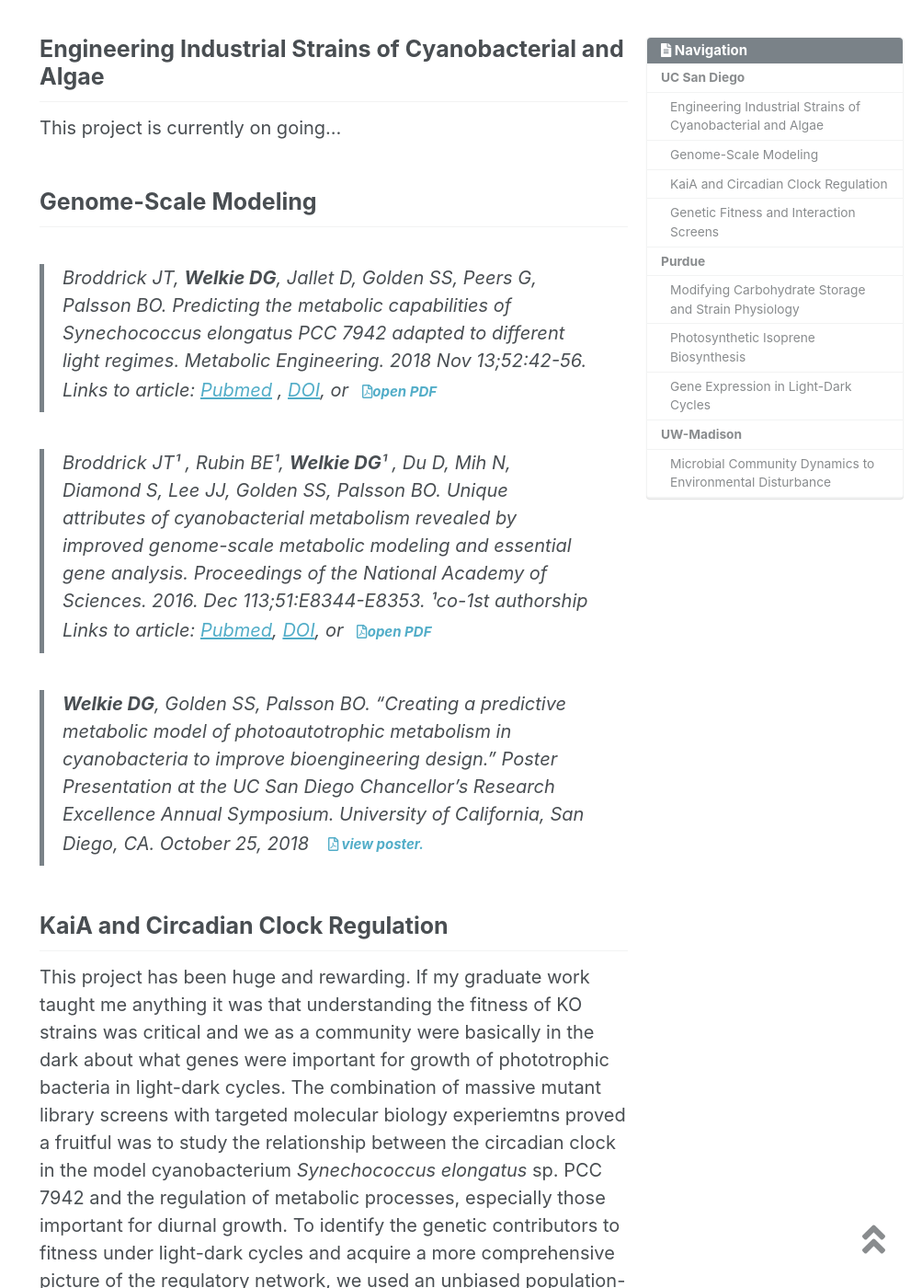
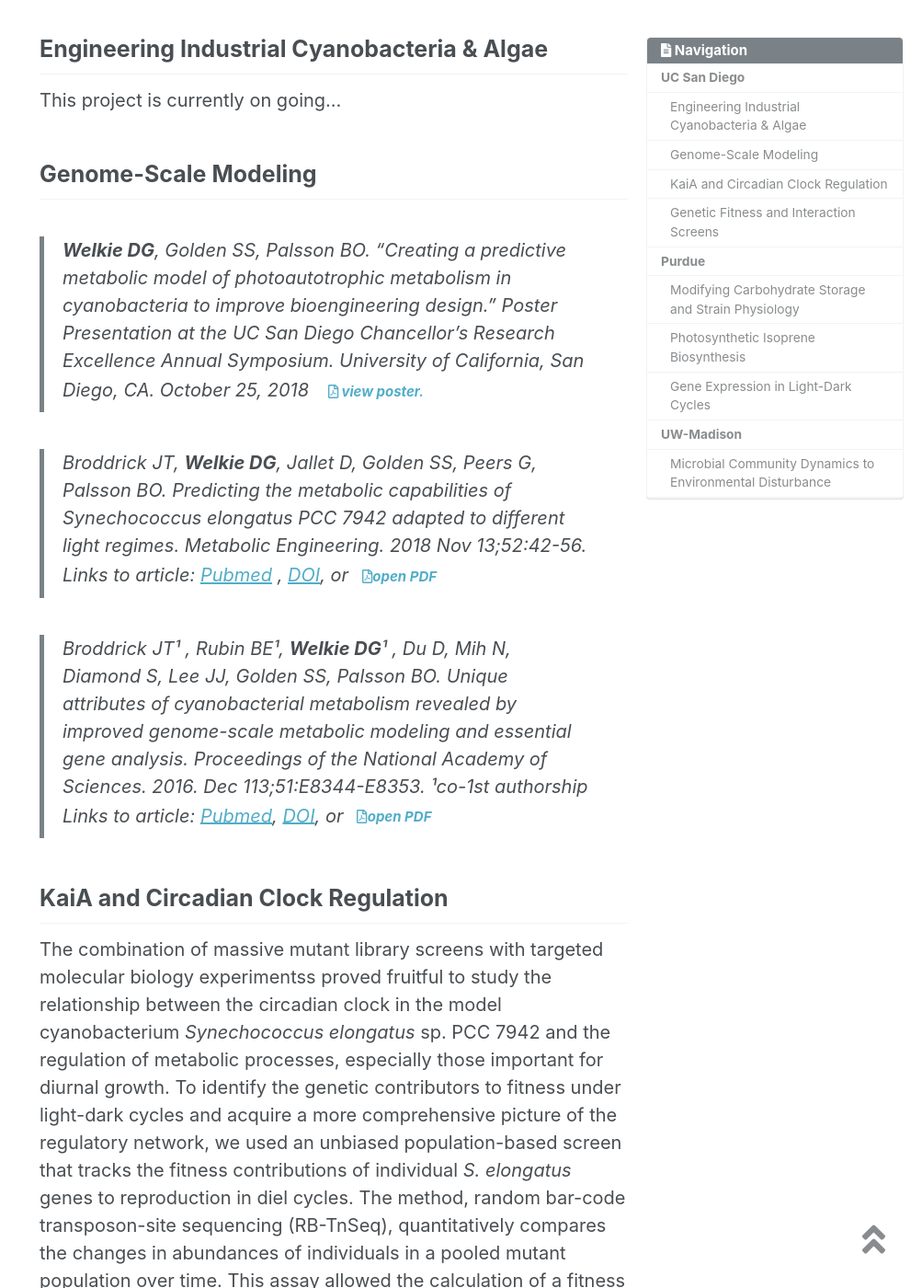
Before and after one commit to dwelkie/dwelkie.github.io, a Jekyll site: the page built from _pages/projects.md, in a window 1280 px wide and 1400 px high, scrolled down 394 px. Shown: the whole window at 92% size, without its empty margins (277-1280 px from the left). Built offline with Jekyll 4.4.1, drawn with Linux system fonts in a browser that asks for light colours; nearby versions of some CDN libraries.

Commit message:
Update projects.md

```diff
--- a/_pages/projects.md
+++ b/_pages/projects.md
@@ -13,20 +13,19 @@ author_profile: false
 
 # UC San Diego
 
-## Engineering Industrial Strains of Cyanobacterial and Algae
+## Engineering Industrial Cyanobacteria & Algae
 This project is currently on going...
 
 ## Genome-Scale Modeling
+>**Welkie DG**, Golden SS, Palsson BO. "Creating a predictive metabolic model of photoautotrophic metabolism in cyanobacteria to improve bioengineering design." Poster Presentation at the UC San Diego Chancellor’s Research Excellence Annual Symposium. University of California, San Diego, CA. October 25, 2018 <a class="btn btn-success btn-lg" href="https://drive.google.com/open?id=1Tjz-dU8d6TEGqH61Dzez6PnUo0GYBqW-" target="_blank" > <i class="far fa-file-pdf"></i> view poster.
 
 >Broddrick JT, **Welkie DG**, Jallet D, Golden SS, Peers G, Palsson BO. Predicting the metabolic capabilities of *Synechococcus elongatus* PCC 7942 adapted to different light regimes. Metabolic Engineering. 2018 Nov 13;52:42-56.<br/>
 Links to article: [Pubmed](https://www.ncbi.nlm.nih.gov/pubmed/30439494){:target="_blank"} , [DOI](https://doi.org/10.1016/j.ymben.2018.11.001){:target="_blank"}, or<a class="btn btn-success btn-lg" href="https://drive.google.com/open?id=1jJub7N5iiOAv4gPGpZ0kkDLXqO2AWwvn" target="_blank" ><i class="far fa-file-pdf"></i>open PDF
 
 >Broddrick JT¹ , Rubin BE¹, **Welkie DG**¹ , Du D, Mih N, Diamond S, Lee JJ, Golden SS, Palsson BO. Unique attributes of cyanobacterial metabolism revealed by improved genome-scale metabolic modeling and essential gene analysis. Proceedings of the National Academy of Sciences. 2016. Dec 113;51:E8344-E8353. ¹co-1st authorship <br/>  Links to article: [Pubmed](https://www.ncbi.nlm.nih.gov/pubmed/27911809){:target="_blank"}, [DOI](https://doi.org/10.1073/pnas.1613446113){:target="_blank"}, or<a class="btn btn-success btn-lg" href="https://drive.google.com/open?id=1g8nSXTIxjOnFs6LV8sU_zyxZlm0jNWZj" target="_blank" ><i class="far fa-file-pdf"></i>open PDF
 
->**Welkie DG**, Golden SS, Palsson BO. "Creating a predictive metabolic model of photoautotrophic metabolism in cyanobacteria to improve bioengineering design." Poster Presentation at the UC San Diego Chancellor’s Research Excellence Annual Symposium. University of California, San Diego, CA. October 25, 2018 <a class="btn btn-success btn-lg" href="https://drive.google.com/open?id=1Tjz-dU8d6TEGqH61Dzez6PnUo0GYBqW-" target="_blank" > <i class="far fa-file-pdf"></i> view poster.
-
 ## KaiA and Circadian Clock Regulation
-This project has been huge and rewarding. If my graduate work taught me anything it was that understanding the fitness of KO strains was critical and we as a community were basically in the dark about what genes were important for growth of phototrophic bacteria in light-dark cycles. The combination of massive mutant library screens with targeted molecular biology experiemtns proved a fruitful was to study the relationship between the circadian clock in the model cyanobacterium _Synechococcus elongatus_ sp. PCC 7942 and the regulation of metabolic processes, especially those important for diurnal growth.
+The combination of massive mutant library screens with targeted molecular biology experimentss proved fruitful to study the relationship between the circadian clock in the model cyanobacterium _Synechococcus elongatus_ sp. PCC 7942 and the regulation of metabolic processes, especially those important for diurnal growth.
 To identify the genetic contributors to fitness under light-dark cycles and acquire a more comprehensive picture of the regulatory network, we used an unbiased population-based screen that tracks the fitness contributions of individual _S. elongatus_ genes to reproduction in diel cycles. The method, random bar-code transposon-site sequencing (RB-TnSeq), quantitatively compares the changes in abundances of individuals in a pooled mutant population over time. This assay allowed the calculation of a fitness contribution to LD cycle survival for each nonessential gene in the genome by leveraging multiple inactivating mutations spread across a genomic locus.
 >**Welkie DG**, Rubin BE, Chang Y, Smith S, LiWang A, Golden S. Genome-wide fitness assessment during diurnal growth reveals an expanded role of the cyanobacterial circadian clock protein KaiA. Proceedings of the National Academy of Sciences. 2018 July  115;30:E7174-E7183.<br/> Links to article: [Pubmed](https://www.ncbi.nlm.nih.gov/pubmed/29991601){:target="_blank"}
 
```
